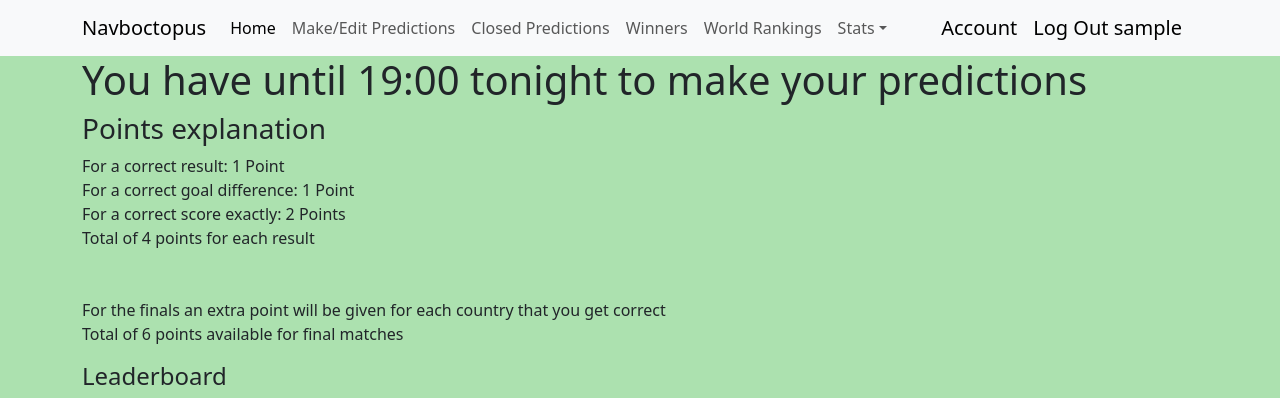
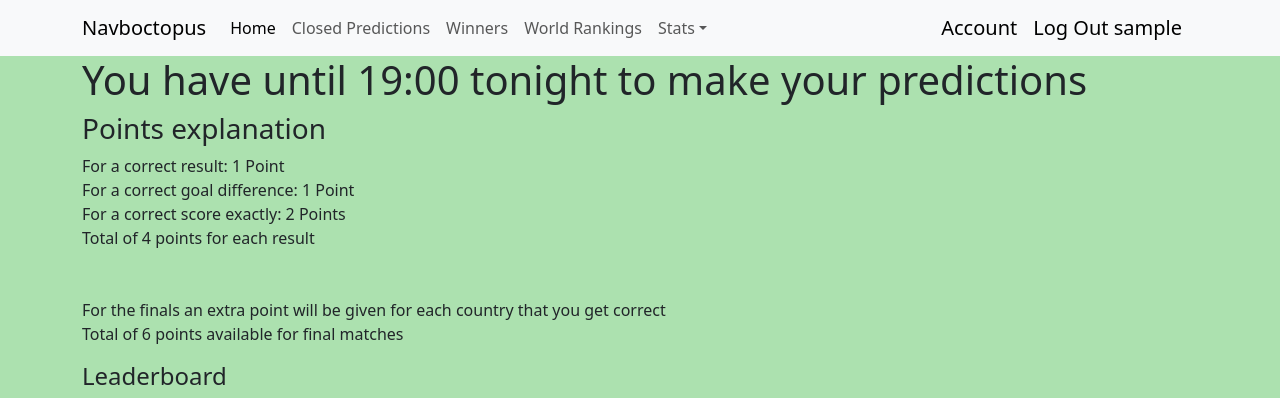
Before and after one commit to rgl1892/euro_predictor, a Django app: page / in a window 1280 px wide. Shown: the top 398 px of the page. Run offline with Django 5.2, Linux system fonts and the light colour scheme; the visitor is signed in with stand-in values (Sample User, id 1); data comes from the database, SQL or seed files in the repository.

Commit message:
Update base.html

```diff
--- a/predictor/templates/predictor/base.html
+++ b/predictor/templates/predictor/base.html
@@ -65,20 +65,13 @@
                         >
 
                     </li>
-                    {% if user.is_authenticated %}
-                    <li class="nav-item">
-                        <a class="nav-link" href="{% url 'group_entry' %}" aria-current="page"
-                            >Make/Edit Predictions
-                            </a
-                        >
-                    </li>
                     <li class="nav-item">
                         <a class="nav-link" href="{% url 'closed_predictions' %}" aria-current="page"
                             >Closed Predictions
                             </a
                         >
                     </li>
-                    {% endif %}
+
                     <li class="nav-item">
                         <a class="nav-link" href="{% url 'winners' %}" aria-current="page"
                             >Winners
```
